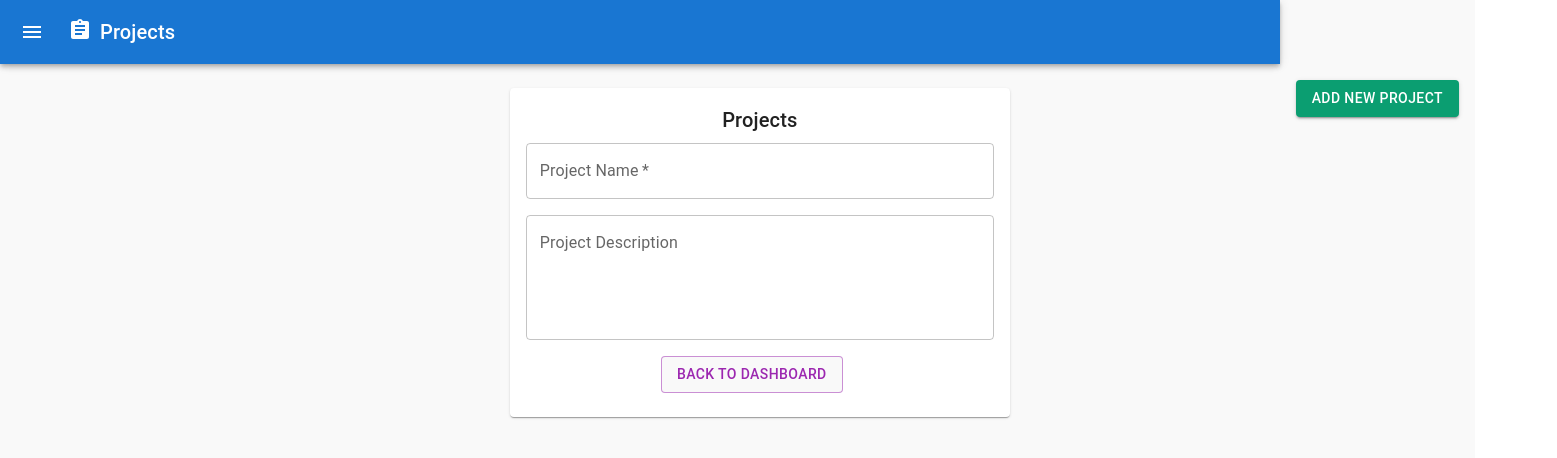
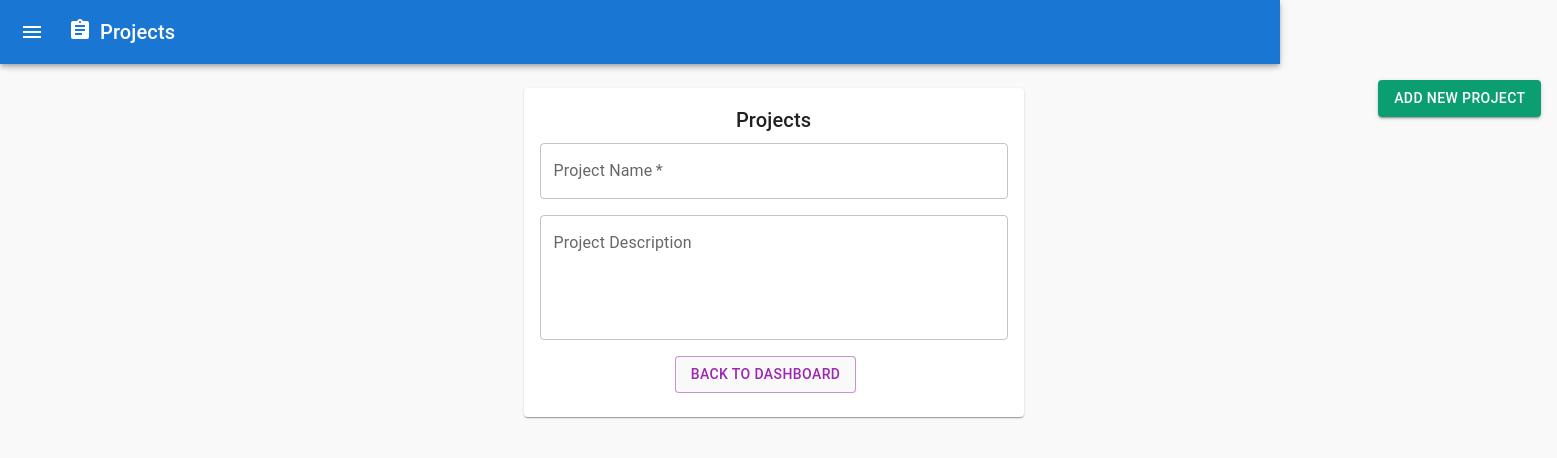
Before and after one commit to ravano-2464/FrontEnd-Project-Management, a React (Vite) app: page /MyProjects in a window 1280 px wide. Shown: the top 458 px of the page, 1557 px wide, since content can reach past the window. Built offline with nearby package versions, Linux system fonts and the light colour scheme.

Commit message:
Fixing Styling Project Pages

```diff
--- a/src/components/ProjectForm.tsx
+++ b/src/components/ProjectForm.tsx
@@ -105,7 +105,7 @@ const ProjectForm: React.FC = () => {
           </Card>
         </Box>
         <Box sx={{ p: 2 }}>
-          <Button type="submit" variant="contained" sx={{ mb: 2, bgcolor: '#0b9e71' }}>
+          <Button type="submit" variant="contained" sx={{ mb: 2, marginLeft: '55px', bgcolor: '#0b9e71' }}>
             Add New Project
           </Button>
         </Box>
```
